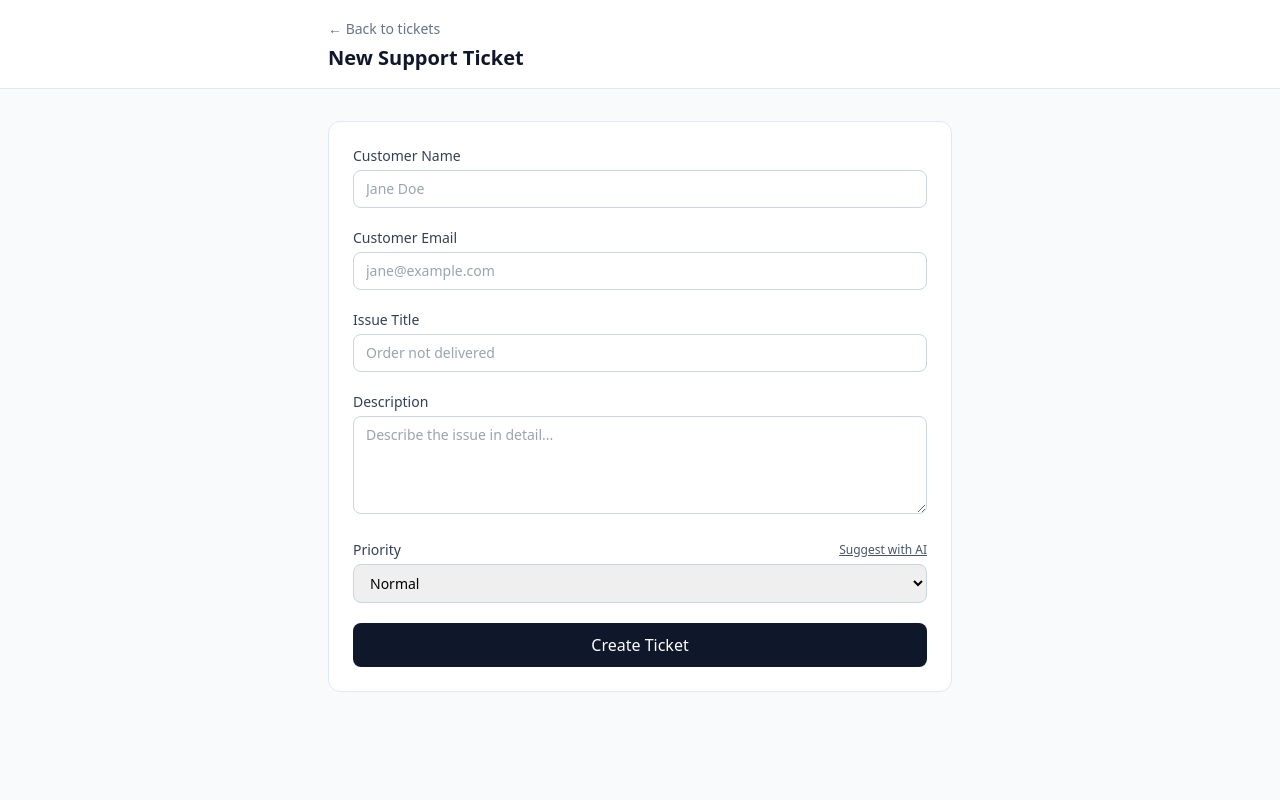
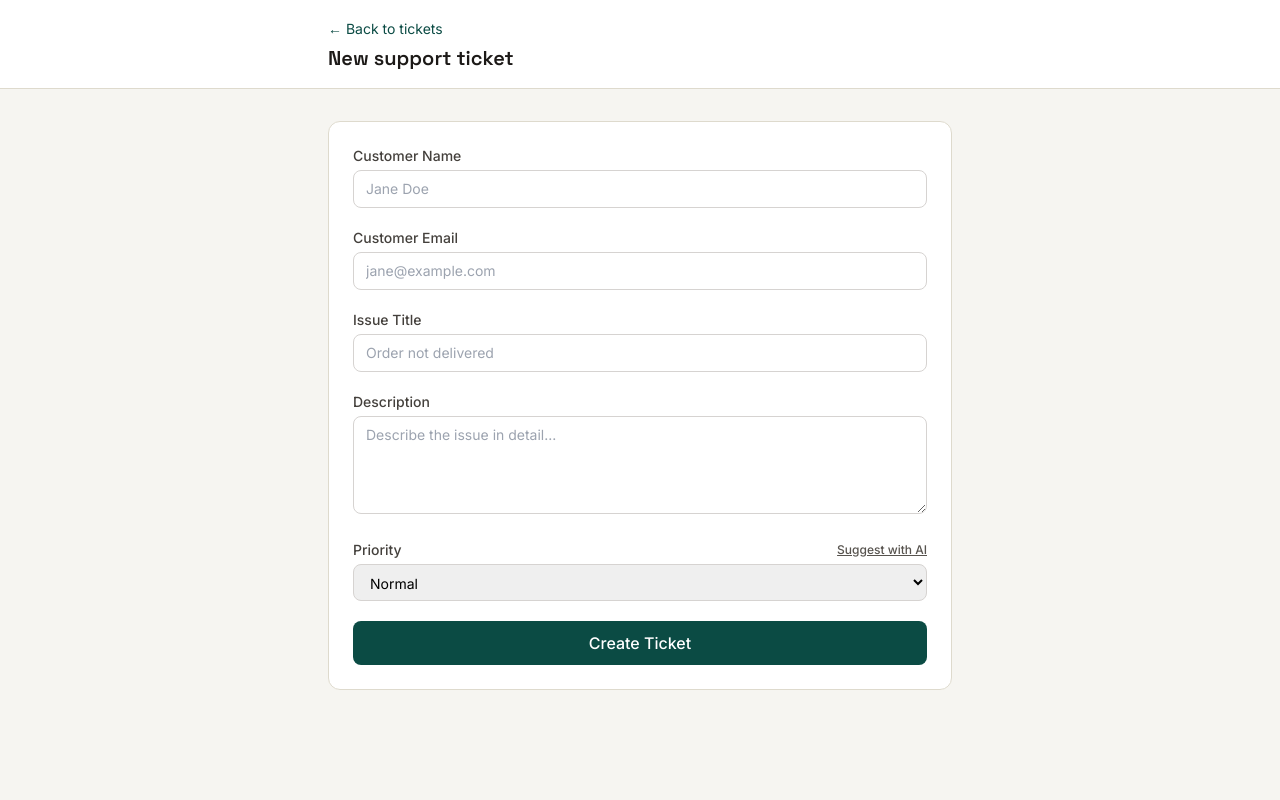
Before and after one commit to Venkatesh496455/datastraw-support-crm, a FastAPI app: page /new in a window 1280 px wide. Run offline with FastAPI, Linux system fonts and the light colour scheme; some libraries are stand-ins or nearby versions.

Commit message:
Redesign UI: warm brand palette, Space Grotesk/Inter typography, entrance animations

```diff
--- a/app/static/app.js
+++ b/app/static/app.js
@@ -1,16 +1,16 @@
 // Shared helpers used across pages
 
 const STATUS_STYLES = {
-  "Open": "bg-blue-100 text-blue-800 border-blue-200",
-  "In Progress": "bg-amber-100 text-amber-800 border-amber-200",
-  "Closed": "bg-emerald-100 text-emerald-800 border-emerald-200",
+  "Open": "bg-brand-50 text-brand-700 border-brand-100",
+  "In Progress": "bg-amber-50 text-amber-600 border-amber-100",
+  "Closed": "bg-sand-100 text-sand-600 border-sand-200",
 };
 
 const PRIORITY_STYLES = {
-  "Urgent": "bg-red-100 text-red-700",
-  "High": "bg-orange-100 text-orange-700",
-  "Normal": "bg-slate-100 text-slate-600",
-  "Low": "bg-gray-100 text-gray-500",
+  "Urgent": "bg-red-50 text-red-700",
+  "High": "bg-amber-50 text-amber-600",
+  "Normal": "bg-brand-50 text-brand-600",
+  "Low": "bg-sand-100 text-sand-600",
 };
 
 function statusBadge(status) {
--- a/app/templates/new.html
+++ b/app/templates/new.html
@@ -4,60 +4,89 @@
 <meta charset="UTF-8" />
 <meta name="viewport" content="width=device-width, initial-scale=1.0" />
 <title>New Ticket · Datastraw CRM</title>
+<link rel="preconnect" href="https://fonts.googleapis.com">
+<link rel="preconnect" href="https://fonts.gstatic.com" crossorigin>
+<link href="https://fonts.googleapis.com/css2?family=Space+Grotesk:wght@500;600&family=Inter:wght@400;500;600&display=swap" rel="stylesheet">
 <script src="https://cdn.tailwindcss.com"></script>
+<script>
+  tailwind.config = {
+    theme: {
+      extend: {
+        colors: {
+          brand: {
+            50: '#E7F1EF', 100: '#C3DCD7', 300: '#5F9C91',
+            600: '#0F5D53', 700: '#0B4B44', 900: '#062F2A',
+          },
+          sand: { 50: '#F6F5F1', 100: '#EEEBE3', 200: '#DEDACD', 600: '#8A8577', 700: '#6B6759' },
+        },
+        fontFamily: {
+          sans: ['Inter', 'ui-sans-serif', 'system-ui'],
+          display: ['"Space Grotesk"', 'ui-sans-serif', 'system-ui'],
+        },
+      },
+    },
+  };
+</script>
+<style>
+  body { font-family: 'Inter', ui-sans-serif, system-ui; }
+  .font-display { font-family: 'Space Grotesk', ui-sans-serif, system-ui; }
+  @keyframes fadeSlideIn { from { opacity: 0; transform: translateY(6px); } to { opacity: 1; transform: translateY(0); } }
+  .enter { animation: fadeSlideIn 0.35s ease-out both; }
+  @media (prefers-reduced-motion: reduce) { .enter { animation: none; } }
+</style>
 <script src="/static/app.js"></script>
 </head>
-<body class="bg-slate-50 min-h-screen">
+<body class="bg-sand-50 min-h-screen">
 
-<header class="bg-white border-b border-slate-200">
+<header class="bg-white border-b border-sand-200">
   <div class="max-w-2xl mx-auto px-4 sm:px-6 py-4">
-    <a href="/" class="text-sm text-slate-500 hover:text-slate-800">&larr; Back to tickets</a>
-    <h1 class="text-xl font-semibold text-slate-900 mt-1">New Support Ticket</h1>
+    <a href="/" class="text-sm text-brand-700 hover:text-brand-900">&larr; Back to tickets</a>
+    <h1 class="text-xl font-display font-semibold text-stone-900 mt-1">New support ticket</h1>
   </div>
 </header>
 
 <main class="max-w-2xl mx-auto px-4 sm:px-6 py-8">
-  <form id="ticketForm" class="bg-white border border-slate-200 rounded-xl p-6 space-y-5">
+  <form id="ticketForm" class="enter bg-white border border-sand-200 rounded-xl p-6 space-y-5">
 
     <div>
-      <label class="block text-sm font-medium text-slate-700 mb-1">Customer Name</label>
-      <input required name="customer_name" type="text" class="w-full border border-slate-300 rounded-lg px-3 py-2 text-sm focus:outline-none focus:ring-2 focus:ring-slate-400" placeholder="Jane Doe" />
+      <label class="block text-sm font-medium text-stone-700 mb-1">Customer Name</label>
+      <input required name="customer_name" type="text" class="w-full border border-stone-300 rounded-lg px-3 py-2 text-sm focus:outline-none focus:ring-2 focus:ring-brand-300" placeholder="Jane Doe" />
     </div>
 
     <div>
-      <label class="block text-sm font-medium text-slate-700 mb-1">Customer Email</label>
-      <input required name="customer_email" type="email" class="w-full border border-slate-300 rounded-lg px-3 py-2 text-sm focus:outline-none focus:ring-2 focus:ring-slate-400" placeholder="jane@example.com" />
+      <label class="block text-sm font-medium text-stone-700 mb-1">Customer Email</label>
+      <input required name="customer_email" type="email" class="w-full border border-stone-300 rounded-lg px-3 py-2 text-sm focus:outline-none focus:ring-2 focus:ring-brand-300" placeholder="jane@example.com" />
     </div>
 
     <div>
-      <label class="block text-sm font-medium text-slate-700 mb-1">Issue Title</label>
-      <input required name="subject" type="text" class="w-full border border-slate-300 rounded-lg px-3 py-2 text-sm focus:outline-none focus:ring-2 focus:ring-slate-400" placeholder="Order not delivered" />
+      <label class="block text-sm font-medium text-stone-700 mb-1">Issue Title</label>
+      <input required name="subject" type="text" class="w-full border border-stone-300 rounded-lg px-3 py-2 text-sm focus:outline-none focus:ring-2 focus:ring-brand-300" placeholder="Order not delivered" />
     </div>
 
     <div>
-      <label class="block text-sm font-medium text-slate-700 mb-1">Description</label>
-      <textarea required name="description" rows="4" class="w-full border border-slate-300 rounded-lg px-3 py-2 text-sm focus:outline-none focus:ring-2 focus:ring-slate-400" placeholder="Describe the issue in detail..."></textarea>
+      <label class="block text-sm font-medium text-stone-700 mb-1">Description</label>
+      <textarea required name="description" rows="4" class="w-full border border-stone-300 rounded-lg px-3 py-2 text-sm focus:outline-none focus:ring-2 focus:ring-brand-300" placeholder="Describe the issue in detail..."></textarea>
     </div>
 
     <div>
       <div class="flex items-center justify-between mb-1">
-        <label class="block text-sm font-medium text-slate-700">Priority</label>
-        <button type="button" id="suggestBtn" class="text-xs font-medium text-slate-600 hover:text-slate-900 underline">
+        <label class="block text-sm font-medium text-stone-700">Priority</label>
+        <button type="button" id="suggestBtn" class="text-xs font-medium text-stone-600 hover:text-stone-900 underline">
           Suggest with AI
         </button>
       </div>
-      <select name="priority" id="prioritySelect" class="w-full border border-slate-300 rounded-lg px-3 py-2 text-sm">
+      <select name="priority" id="prioritySelect" class="w-full border border-stone-300 rounded-lg px-3 py-2 text-sm">
         <option value="Low">Low</option>
         <option value="Normal" selected>Normal</option>
         <option value="High">High</option>
         <option value="Urgent">Urgent</option>
       </select>
-      <p id="suggestHint" class="hidden text-xs text-slate-500 mt-1"></p>
+      <p id="suggestHint" class="hidden text-xs text-stone-500 mt-1"></p>
     </div>
 
     <div id="errorBox" class="hidden text-sm text-red-600 bg-red-50 border border-red-200 rounded-lg px-3 py-2"></div>
 
-    <button type="submit" class="w-full bg-slate-900 hover:bg-slate-700 text-white font-medium py-2.5 rounded-lg transition">
+    <button type="submit" class="w-full bg-brand-700 hover:bg-brand-600 text-white font-medium py-2.5 rounded-lg transition">
       Create Ticket
     </button>
   </form>
```
Also changed, not shown: app/templates/detail.html (+59 -30 lines), app/templates/index.html (+57 -22 lines).
